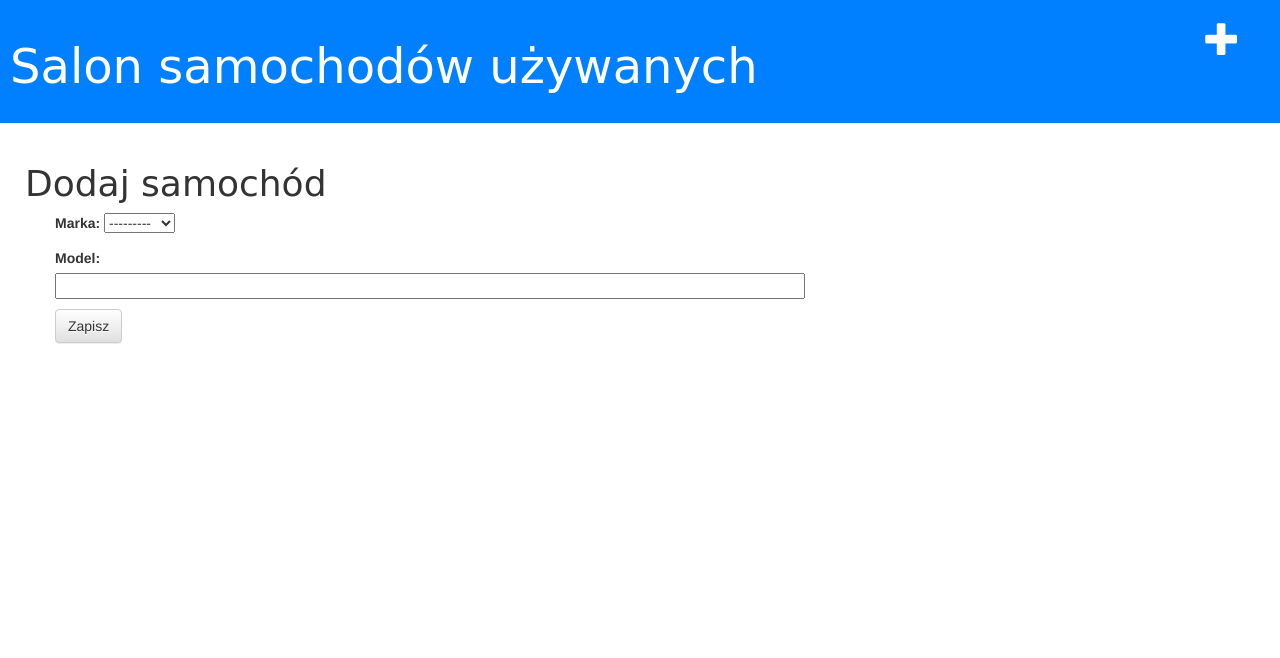
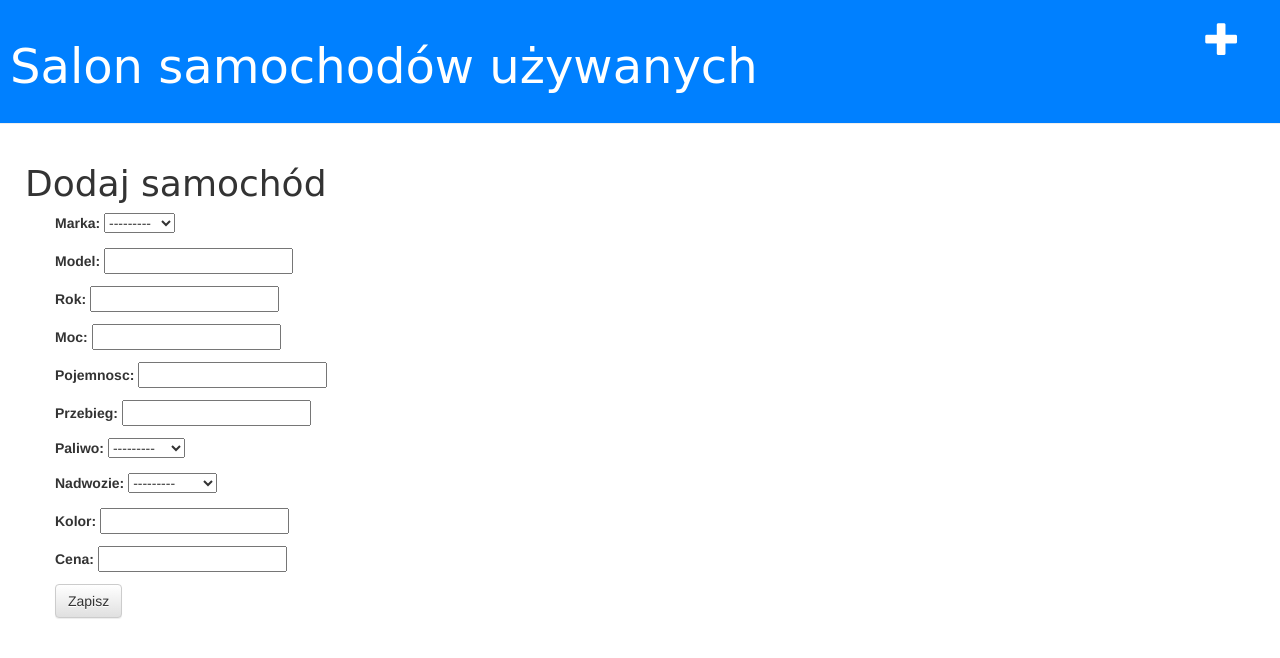
Before and after one commit to ArkadiuszK93/project-car, a Django app: a page that uses app1/templates/app1/car_add.html in a window 1280 px wide. Shown: the top 658 px of the page. Run offline with Django 3.2, Linux system fonts and the light colour scheme; data comes from the database, SQL or seed files in the repository; both versions use the stored data as it was after the commit; some libraries are stand-ins or nearby versions.

Commit message:
choice field

```diff
--- a/app1/forms.py
+++ b/app1/forms.py
@@ -6,4 +6,4 @@
 
     class Meta:
         model = Samochod
-        fields = ('marka', 'model',)
+        fields = ('marka', 'model','rok','moc','pojemnosc','przebieg','paliwo','nadwozie','kolor','cena')
--- a/app1/models.py
+++ b/app1/models.py
@@ -17,14 +17,27 @@
 	    return self.login
 
 class Samochod(models.Model):
+        paliwo_choices = (
+        ('Benzyna', 'Benzyna'),
+        ('Diesel', 'Diesel'),
+        ('LPG', 'LPG'),
+    )
+        nadwozie_choices = (
+        ('Kombi', 'Kombi'),
+        ('Sedan', 'Sedan'),
+        ('Hatchback', 'Hatchback'),
+        ('Kabriolet', 'Kabriolet'),
+        ('SUV', 'SUV'),
+        ('Coupe', 'Coupe'),
+    )
 	marka = models.ForeignKey(Marka)
 	model = models.CharField(max_length=30)
 	rok = models.IntegerField()
 	moc = models.IntegerField()
 	pojemnosc = models.IntegerField()
 	przebieg = models.IntegerField()
-	paliwo = models.CharField(max_length=20)
-	nadwozie = models.CharField(max_length=20)
+	paliwo = models.CharField(max_length=20,choices=paliwo_choices)
+	nadwozie = models.CharField(max_length=20,choices=nadwozie_choices)
 	kolor = models.CharField(max_length=20)
 	cena =  models.IntegerField()
 	uzytkownik = models.ForeignKey(Uzytkownik)
--- a/app1/templates/app1/car_add.html
+++ b/app1/templates/app1/car_add.html
@@ -2,7 +2,7 @@
 
 {% block content %}
     <h1>Dodaj samochód</h1>
-    <form method="POST" class="post-form">{% csrf_token %}
+    <form method="POST">{% csrf_token %}
         {{ form.as_p }}
         <button type="submit" class="save btn btn-default">Zapisz</button>
     </form>
--- a/app1/templates/app1/test.html
+++ b/app1/templates/app1/test.html
@@ -7,7 +7,7 @@
     <div class="sam">
 
     <h3><a href="{% url 'car_details' pk=l.pk %}">{{ l.marka.nazwa  }} {{ l.model }} {{ l.rok }}</a></h3>
-    <p>Ogłoszenie dodane przez: {{ l.uzytkownik.login}}  </p>
+    <!-- <p>Ogłoszenie dodane przez: {{ l.uzytkownik.login}}  </p> -->
 
     </div>
 {% endfor %}
--- a/app1/views.py
+++ b/app1/views.py
@@ -1,7 +1,8 @@
 from django.shortcuts import render,get_object_or_404
 from django.http import HttpResponse
-from .models import Samochod
+from .models import Samochod,Uzytkownik
 from .forms import CarForm
+from django.shortcuts import redirect
 
 def index(request):
 	#return HttpResponse("Hello World. Index")
@@ -16,7 +17,16 @@
     return render(request, 'app1/car_details.html', {'sam':samochod})
 
 def car_add(request):
-    form=CarForm()
-    return render(request,'app1/car_add.html',{'form':form})
+    if request.method == "POST":
+        form=CarForm(request.POST);
+        if form.is_valid():
+            car = form.save(commit=False)
+            user = Uzytkownik.objects.get(pk=1)
+            car.uzytkownik = user
+            car.save()
+            return redirect('car_detail', pk=car.pk)
+    else:
+        form=CarForm()
+        return render(request,'app1/car_add.html',{'form':form})
 
 # Create your views here.
--- a/static/css/test.css
+++ b/static/css/test.css
@@ -38,10 +38,6 @@
     margin-bottom: 30px;
 }
 
-.post-form textarea, .post-form input {
-    width: 100%;
-}
-
 .sam h1 a, .sam h1 a:visited {
     color: #000000;
 }
```
Also changed, not shown: app1/migrations/0006_auto_20170604_1239.py (added), db.sqlite3.
